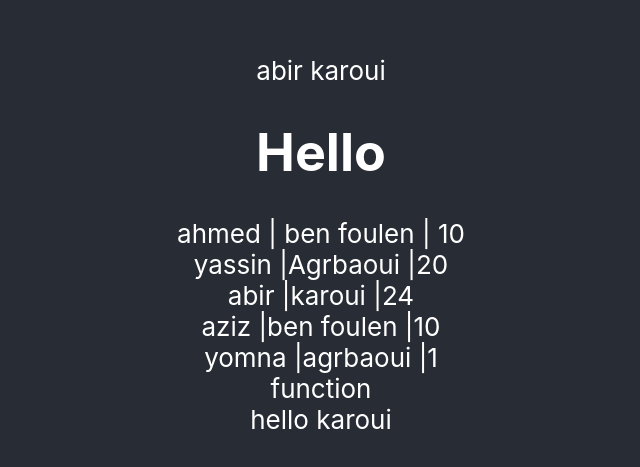
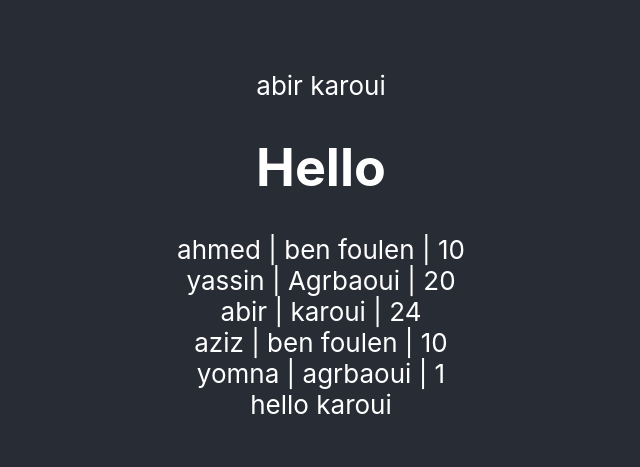
Before and after one commit to Garoui/formationpfe1, a React (Create React App) app: page / in a window 1280 px wide. Shown: the part 155-622 px from the top of the page, without its empty margins (319-959 px from the left). Built offline with nearby package versions, Linux system fonts and the light colour scheme.

Commit message:
Update App.js

```diff
--- a/src/App.js
+++ b/src/App.js
@@ -17,7 +17,10 @@ function App() {
     { nom: "aziz", prenom: "ben foulen", age: 10, id: 2 },
     { nom: "yomna", prenom: "agrbaoui", age: 1, id: 3 },
   ];
+  //4
+function getData(data){
 
+}
 
   return (
     <div className="App">
@@ -27,10 +30,14 @@ function App() {
         {etudiant.nom} | {etudiant.prenom} | {etudiant.age}
         <br />
         {listetudiant.map(function (item) {
-          return <div key={item.id}>{item.nom} |{item.prenom} |{item.age} </div>
-        }
-        )}
-        function
+          return(
+             <div key={item.id}>
+          {" "}
+          {item.nom} | {item.prenom} | {item.age}{" "}
+          </div>
+          );
+    })}
+        {getData("slm")}
         <Hello abir="karoui"></Hello>
       </header>
     </div>
```
